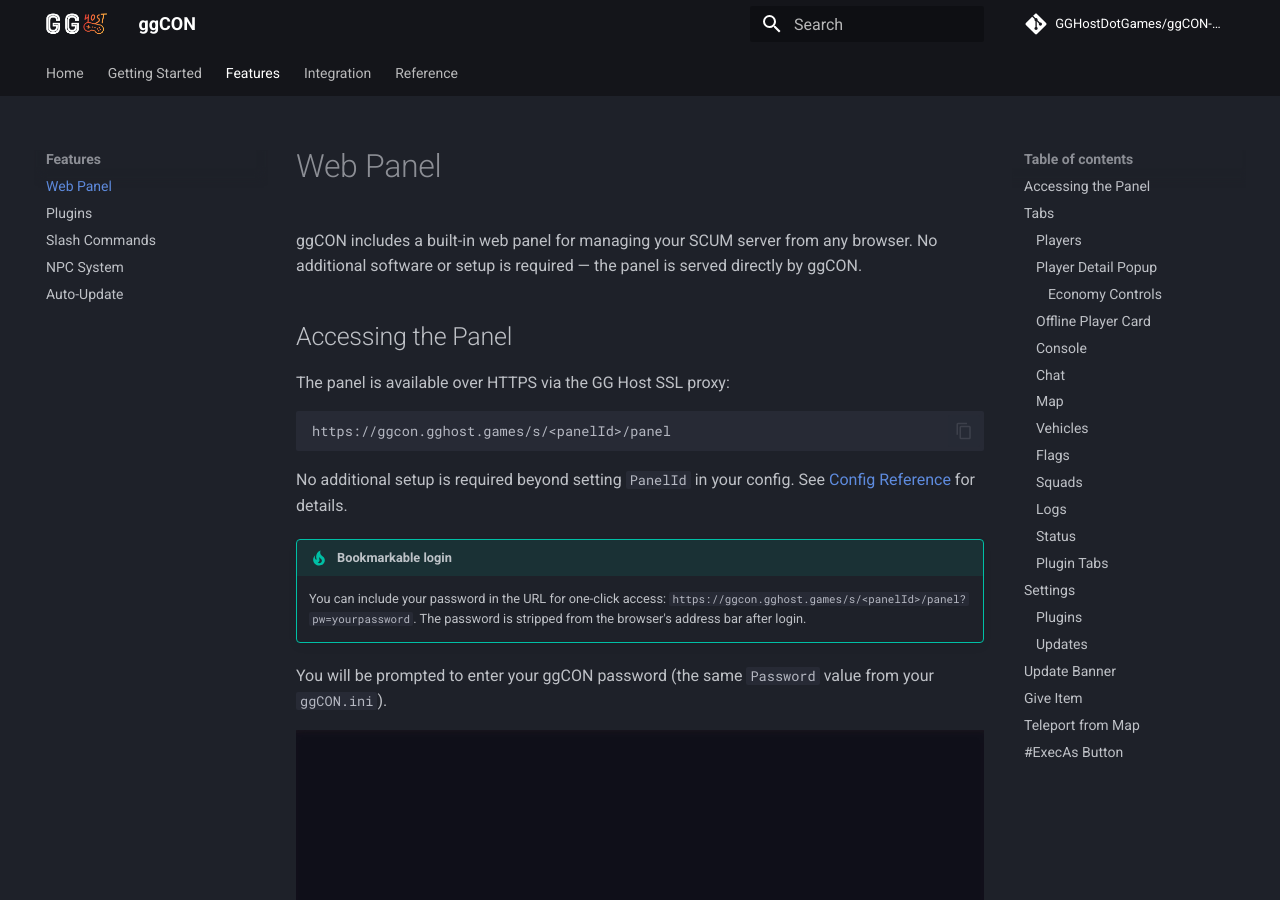
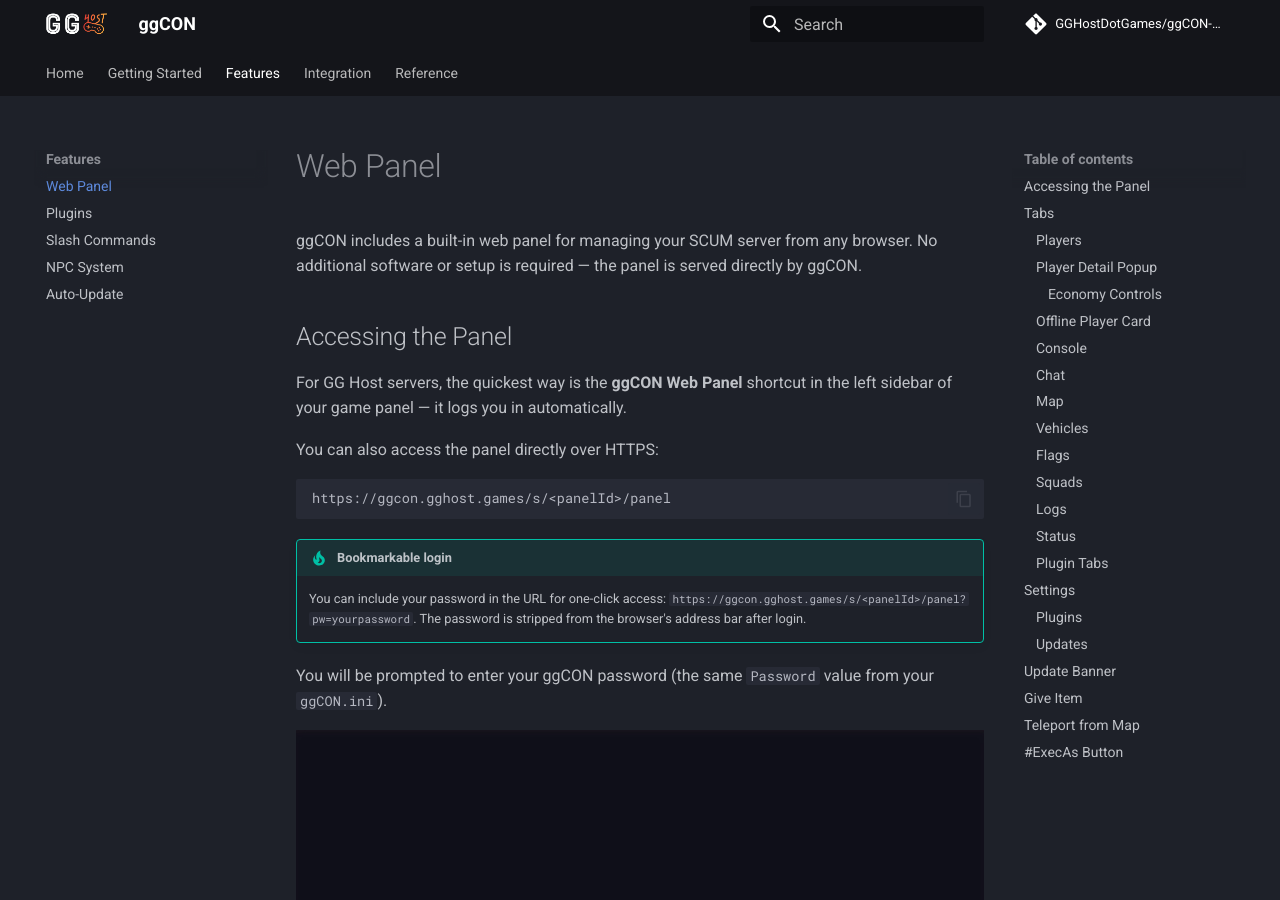
Before and after one commit to GGHostDotGames/ggCON-docs, an MkDocs documentation site: the page built from docs/web-panel.md, in a window 1280 px wide and 900 px high. Built offline with MkDocs 1.6.1 and Material for MkDocs 9.7.7, drawn with Linux system fonts in a browser that asks for light colours; comment, search, counter and statistics services are not loaded.

````diff
--- a/docs/web-panel.md
+++ b/docs/web-panel.md
@@ -4,13 +4,13 @@ ggCON includes a built-in web panel for managing your SCUM server from any brows
 
 ## Accessing the Panel
 
-The panel is available over HTTPS via the GG Host SSL proxy:
+For GG Host servers, the quickest way is the **ggCON Web Panel** shortcut in the left sidebar of your game panel — it logs you in automatically.
+
+You can also access the panel directly over HTTPS:
 
 ```
 https://ggcon.gghost.games/s/<panelId>/panel
 ```
-
-No additional setup is required beyond setting `PanelId` in your config. See [Config Reference](config-reference.md#panelid) for details.
 
 !!! tip "Bookmarkable login"
     You can include your password in the URL for one-click access: `https://ggcon.gghost.games/s/<panelId>/panel?pw=yourpassword`. The password is stripped from the browser's address bar after login.
````
